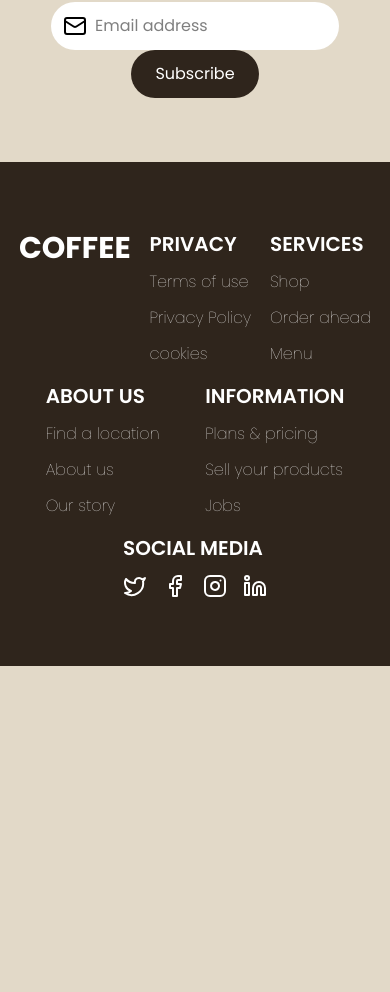
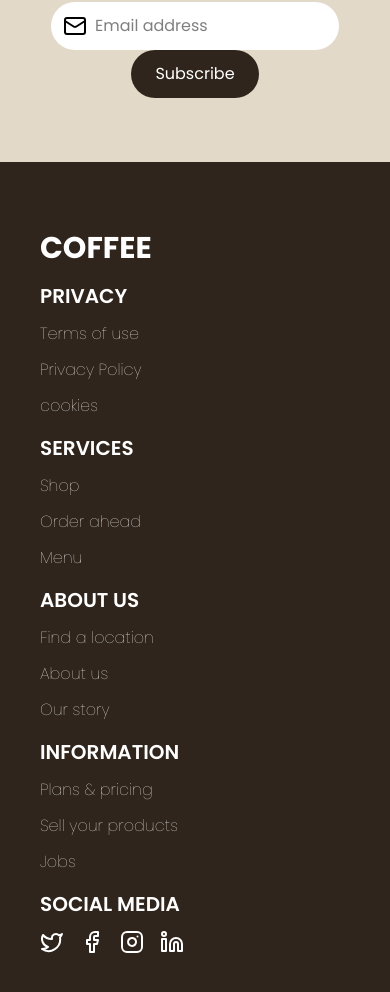
Before and after one commit to PragyanMaharjan63/React-Landing-pages, a React (Vite) app in the folder coffee/: page / in a window 390 px wide. Shown: the part 6914-7906 px from the top of the page. Before the commit the page ends 7580 px from the top, so only its background shows below. Built offline with nearby package versions, Linux system fonts and the light colour scheme; a web font is replaced by a local one.

Commit message:
responsive footer

```diff
--- a/coffee/src/assets/components/footer.jsx
+++ b/coffee/src/assets/components/footer.jsx
@@ -5,7 +5,7 @@ export default function Footer() {
     <>
       <div
         style={{ fontFamily: "'Poppins','sans-serif'" }}
-        className="flex justify-evenly grow flex-wrap bg-[#2F251C] text-white py-15"
+        className="px-10 flex flex-col md:flex-row justify-evenly grow flex-wrap bg-[#2F251C] text-white py-15"
       >
         <p className="font-bold text-3xl my-2">COFFEE</p>
         <div className="flex flex-col gap-y-3 my-2">
```
Also changed, not shown: 1 other file (tests, documents, lock files or other folders).
